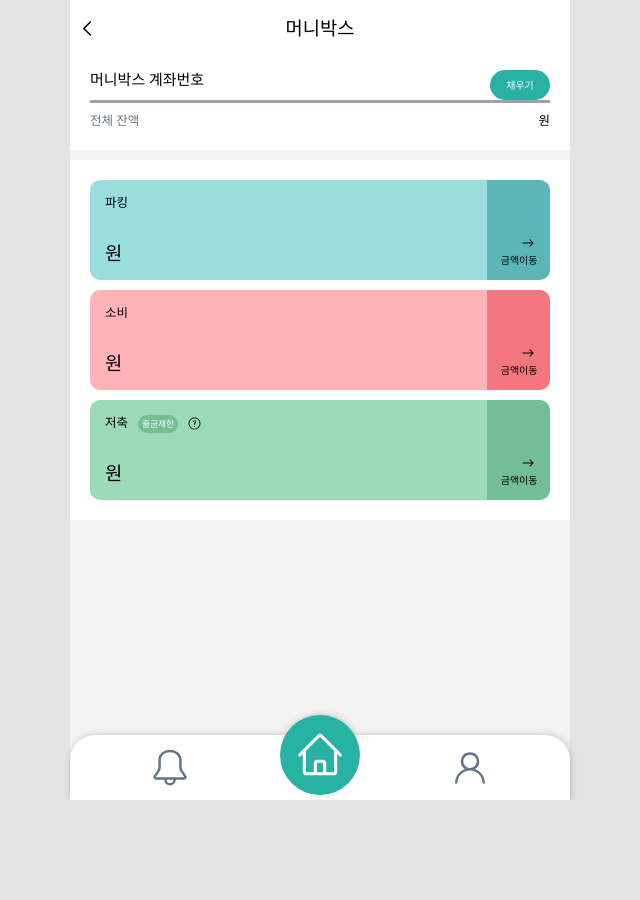
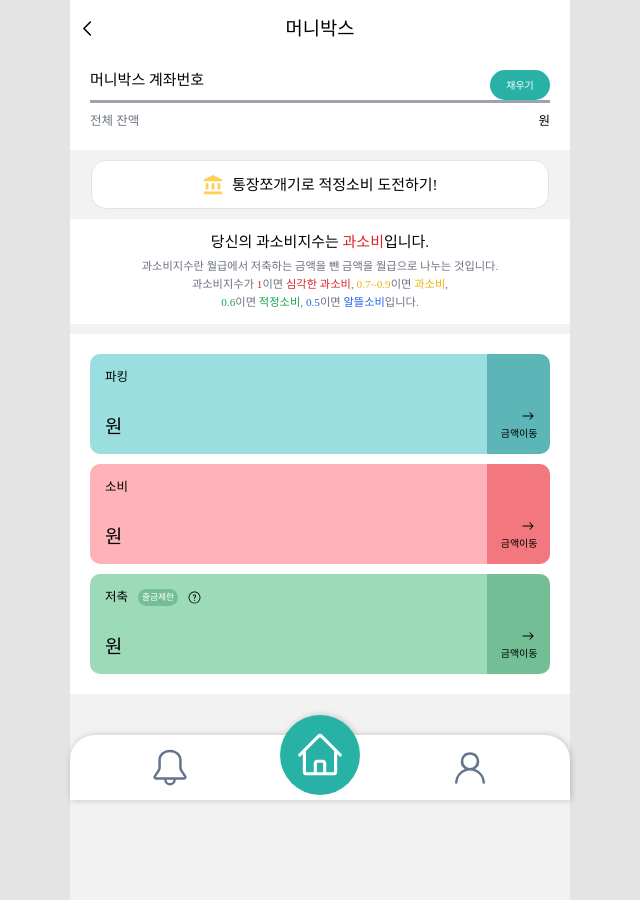
Before and after one commit to Hana4Team/FE, a React (Vite) app: page /moneyBox in a window 1280 px wide. Shown: the whole page, without its empty margins (320-960 px from the left). Before the commit the page ends 800 px from the top, so only its background shows below. Built offline with nearby package versions, Linux system fonts and the light colour scheme; no server answers; a web font is replaced by a local one.

Commit message:
design: 머니박스 통장쪼개기 설명, 과소비측정

```diff
--- a/src/apis/apiClient.ts
+++ b/src/apis/apiClient.ts
@@ -43,8 +43,6 @@ import {
   TransactionHistoryType,
 } from '../types/transaction';
 import { moneyboxApi } from './interfaces/moneyboxApi';
-
-const TOKEN = getCookie('token');
 
 export class ApiClient
   implements
@@ -478,6 +476,7 @@ export class ApiClient
 
     newInstance.interceptors.request.use(
       (config) => {
+        const TOKEN = getCookie('token');
         if (TOKEN) {
           config.headers['Authorization'] = `Bearer ${TOKEN}`;
         }
--- a/src/pages/moneyBox/MoneyBox.tsx
+++ b/src/pages/moneyBox/MoneyBox.tsx
@@ -8,6 +8,9 @@ import { AlertModal } from '../../components/AlertModal';
 import { useMutation, useQuery, useQueryClient } from '@tanstack/react-query';
 import { ApiClient } from '../../apis/apiClient';
 import { AlarmAnimation } from '../../components/organisms/AlarmAnimation';
+import { MdAccountBalance } from 'react-icons/md';
+import { FcLock, FcMoneyTransfer, FcNews } from 'react-icons/fc';
+import { PiSirenFill } from 'react-icons/pi';
 
 export const MoneyBox = () => {
   const location = useLocation();
@@ -82,6 +85,8 @@ export const MoneyBox = () => {
   const [showChoiceModal, setShowChoiceModal] = useState<boolean>(false);
   const [clickedName, setClickedName] = useState<string>('파킹');
   const [showAlarm, setShowAlarm] = useState<boolean>(false);
+  const [showInfoModal, setShowInfoModal] = useState<boolean>(false);
+  const [checkExpense, setCheckExpense] = useState<boolean>(true);
   const alarmMsgRef = useRef<string>('');
 
   const openChoiceModalHandler = () => setShowChoiceModal(true);
@@ -101,6 +106,7 @@ export const MoneyBox = () => {
     try {
       updateHanaMoney(true);
       setShowStepModal(false);
+      // setCheckExpense(true);
     } catch (e) {
       console.log(e);
     }
@@ -150,7 +156,7 @@ export const MoneyBox = () => {
   };
 
   return (
-    <div className='relative w-full'>
+    <div className='relative w-full h-screen'>
       {showAlarm && (
         <AlarmAnimation
           message={alarmMsgRef.current}
@@ -197,6 +203,64 @@ export const MoneyBox = () => {
           </div>
         </ChoiceMenu>
       )}
+      {showInfoModal && (
+        <AlertModal onClose={() => setShowInfoModal(false)}>
+          <div className='font-hanaMedium text-2xl flex flex-col gap-3'>
+            <h3 className='text-center font-hanaBold text-[1.8rem] whitespace-pre-line leading-snug'>{`예산을 먼저 정하고\n예산에 맞게 통장을 쪼개봅시다!`}</h3>
+            <p className='text-xl font-hanaRegular text-center text-gray-500'>{`일정 시간이 지난 후 통장을 확인해보면,\n소비지출은 줄어있고 저축
+            통장의 잔액이 늘어난 것을 확인할 수 있어요!`}</p>
+            <div className='text-[1.8rem] mt-3 mb-1 text-hanaDeepGreen flex flex-row items-center gap-3'>
+              {/* <FcAdvertisinㅎ  /> */}
+              통장쪼개기 한눈에 살펴보기
+            </div>
+            <div className='flex flex-col gap-5 mb-10'>
+              <div>
+                <h3 className='flex items-center gap-3'>
+                  <PiSirenFill color='red' /> 파킹통장(= 비상금 통장)
+                </h3>
+                <p className='text-xl font-hanaRegular mt-2 leading-normal'>
+                  파킹통장은 질병, 사고, 실직 등 갑자기 돈이 필요해지는 상황에
+                  대비해 예비로 준비해두는 통장입니다.
+                  <br />
+                  <span className='bg-yellow-200/70 font-hanaCM'>
+                    매월 정기 수입의{' '}
+                    <span className='text-hanaRed font-hanaBold'>10%</span>{' '}
+                    정도를 입금해두는 것이 좋습니다.
+                  </span>
+                </p>
+              </div>
+              <div>
+                <h3 className='flex items-center gap-3'>
+                  <FcLock /> 저축통장(= 재테크 통장)
+                </h3>
+                <p className='text-xl font-hanaRegular mt-2 leading-normal'>
+                  저축통장은 소비가 아닌 저축을 위한 통장입니다. <br />
+                  여기서 중요한 점은 소비를 다 하고 남은 돈을 저금하는 것이
+                  아닌, 먼저 저금하고 남은 돈을 소비하는 것입니다.
+                  <br />
+                  <span className='bg-yellow-200/70 font-hanaCM'>
+                    매월 정기 수입의{' '}
+                    <span className='text-hanaRed font-hanaBold'>45%</span>{' '}
+                    이상을 저축해두는 것이 좋습니다.
+                  </span>
+                </p>
+              </div>
+              <div>
+                <h3 className='flex items-center gap-3'>
+                  <FcMoneyTransfer /> 소비통장(= 생활비 통장)
+                </h3>
+                <p className='text-xl font-hanaRegular mt-2 leading-normal'>
+                  소비통장은{' '}
+                  <span className='bg-yellow-200/70 font-hanaCM'>
+                    파킹통장과 소비통장에 배분하고 남은 것을 사용하는 것
+                  </span>
+                  을 원칙으로 합니다.
+                </p>
+              </div>
+            </div>
+          </div>
+        </AlertModal>
+      )}
       <Topbar title='머니박스' onClick={() => onClickBack()} />
       {/* 출금 계좌번호 공간 */}
       <div className='flex flex-col bg-white p-8 font-hanaMedium mb-4'>
@@ -228,6 +292,33 @@ export const MoneyBox = () => {
           <p className='font-hanaRegular'>10,000원</p>
         </div> */}
       </div>
+      <div
+        onClick={() => setShowInfoModal(true)}
+        className='bg-white flex items-center justify-center gap-3 mb-4 w-11/12 m-auto py-5 px-10 border border-[#E4E4E4] rounded-3xl text-2xl font-hanaCM cursor-pointer'
+      >
+        <MdAccountBalance size={22} color='#FFCE56' />
+        통장쪼개기로 적정소비 도전하기!
+      </div>
+      {checkExpense && (
+        <div className='text-center bg-white mb-4 font-hanaMedium text-2xl py-5 px-3'>
+          당신의 과소비지수는{' '}
+          <span className='font-hanaBold text-red-600'>{'과소비'}</span>
+          입니다.
+          <p className='text-lg text-gray-500 font-hanaRegular text-center mt-2 leading-relaxed'>
+            과소비지수란 월급에서 저축하는 금액을 뺀 금액을 월급으로 나누는
+            것입니다.
+            <br /> 과소비지수가{' '}
+            <span className='text-red-600 font-hanaBold'>1</span>이면
+            <span className='text-red-600 font-hanaCM'> 심각한 과소비</span>,
+            <span className='text-yellow-500 font-hanaBold'> 0.7~0.9</span>이면
+            <span className='text-yellow-500 font-hanaCM'> 과소비</span>,<br />
+            <span className='text-green-600 font-hanaBold'> 0.6</span>이면
+            <span className='text-green-600 font-hanaCM'> 적정소비</span>,
+            <span className='text-blue-600 font-hanaBold'> 0.5</span>이면
+            <span className='text-blue-600 font-hanaCM'> 알뜰소비</span>입니다.
+          </p>
+        </div>
+      )}
       {/* 머니박스 아이템 공간 */}
       <div className='flex flex-col bg-white p-8 gap-y-4'>
         <MoneyBoxItem
```
